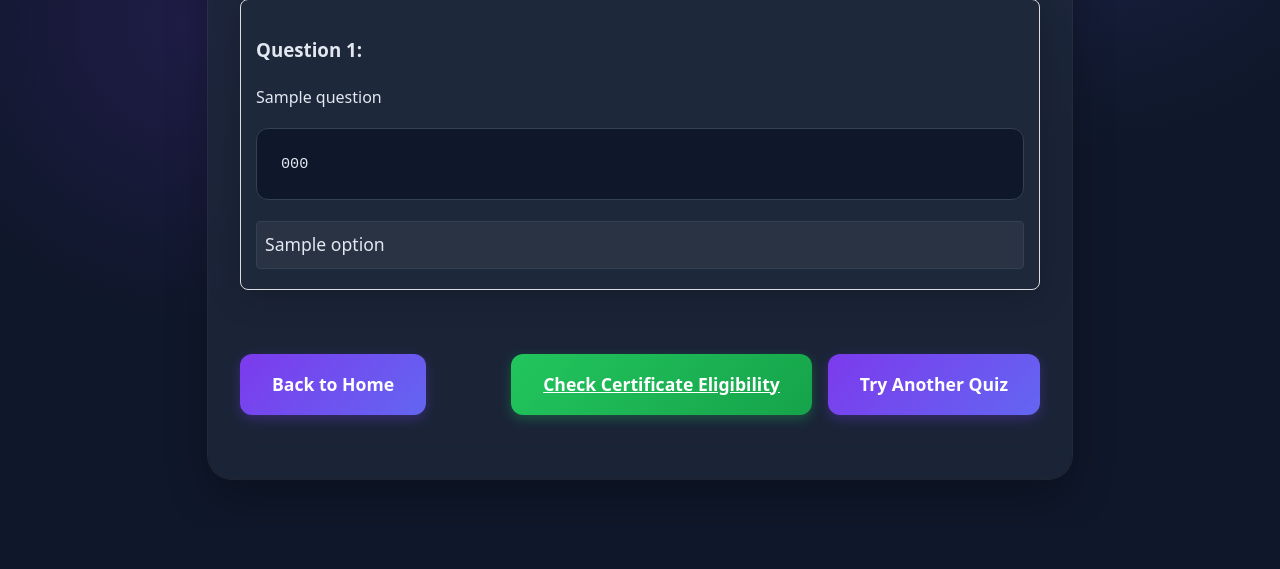
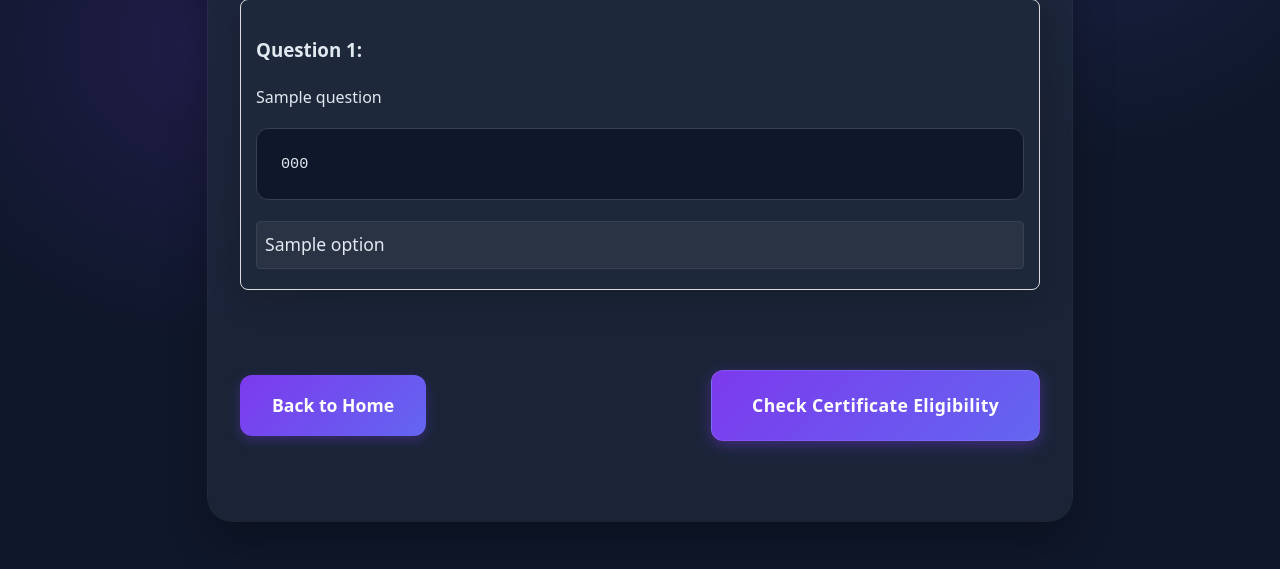
Before and after one commit to Deepak8260/AI-Quiz-Generator, a FastAPI app: template templates/results.html in a window 1280 px wide. Shown: the part 480-1049 px from the top of the page. Before the commit the page ends 1007 px from the top, so only its background shows below. Run offline with FastAPI, Linux system fonts and the light colour scheme; the template is opened without the code that fills it: most values are stand-ins (such as "Sample title", 1, 10 or a date in 2020).

Commit message:
fixed styling for check eligibility and certificate poage

```diff
--- a/static/styles.css
+++ b/static/styles.css
@@ -403,22 +403,70 @@ code {
     color: var(--error);
 }
 
-.download-certificate, .generate-certificate {
-    background: linear-gradient(135deg, var(--success), #16a34a);
+.check-certificate {
+    display: inline-flex;
+    align-items: center;
+    justify-content: center;
     color: white;
-    padding: 1rem 2rem;
-    border: none;
+    text-decoration: none;
+    padding: 1.25rem 2.5rem;
     border-radius: 12px;
+    background: linear-gradient(135deg, #7C3AED, #6366F1);
+    font-weight: 600;
     font-size: 1.1rem;
-    font-weight: 600;
-    cursor: pointer;
+    letter-spacing: 0.02em;
     transition: all 0.3s ease;
-    box-shadow: 0 4px 12px rgba(34, 197, 94, 0.3);
+    box-shadow: 0 4px 15px rgba(124, 58, 237, 0.4);
+    border: 1px solid rgba(255, 255, 255, 0.1);
+    backdrop-filter: blur(10px);
+    width: auto;
+    text-align: center;
+    margin: 1rem 0;
 }
 
-.generate-certificate:hover {
+.check-certificate:hover {
     transform: translateY(-2px);
-    box-shadow: 0 8px 20px rgba(34, 197, 94, 0.4);
+    box-shadow: 0 8px 25px rgba(124, 58, 237, 0.5);
+    background: linear-gradient(135deg, #8B5CF6, #7C3AED);
+    border: 1px solid rgba(255, 255, 255, 0.2);
+}
+
+.check-certificate:active {
+    transform: translateY(1px);
+    box-shadow: 0 2px 10px rgba(124, 58, 237, 0.3);
+}
+
+.download-button {
+    display: inline-flex;
+    align-items: center;
+    justify-content: center;
+    color: white;
+    text-decoration: none;
+    padding: 1.25rem 3rem;
+    border-radius: 12px;
+    background: linear-gradient(135deg, #22C55E, #16A34A);
+    font-weight: 600;
+    font-size: 1.2rem;
+    letter-spacing: 0.02em;
+    transition: all 0.3s ease;
+    box-shadow: 0 4px 15px rgba(34, 197, 94, 0.4);
+    border: 1px solid rgba(255, 255, 255, 0.1);
+    backdrop-filter: blur(10px);
+    width: auto;
+    text-align: center;
+    margin: 2rem 0 1rem 0;
+}
+
+.download-button:hover {
+    transform: translateY(-2px);
+    box-shadow: 0 8px 25px rgba(34, 197, 94, 0.5);
+    background: linear-gradient(135deg, #22C55E, #15803D);
+    border: 1px solid rgba(255, 255, 255, 0.2);
+}
+
+.download-button:active {
+    transform: translateY(1px);
+    box-shadow: 0 2px 10px rgba(34, 197, 94, 0.3);
 }
 
 .button-group {
--- a/templates/certificate_eligibility.html
+++ b/templates/certificate_eligibility.html
@@ -16,7 +16,7 @@
                 <p>Congratulations! With a score of {{ score }}/{{ total_questions }} ({{ (score / total_questions * 100) | round(1) }}%),
                 you have successfully qualified for the certificate.</p>
                 <div class="action-buttons">
-                    <a href="/generate-certificate" class="download-certificate">Download Your Certificate</a>
+                    <a href="/generate-certificate" class="download-button">Download Your Certificate</a>
                 </div>
             {% else %}
                 <h2>Keep Going!</h2>
--- a/templates/results.html
+++ b/templates/results.html
@@ -74,10 +74,7 @@
 
         <div class="action-buttons">
             <a href="/" class="back-to-home">Back to Home</a>
-            <div class="button-group">
-                <a href="/check-eligibility" class="generate-certificate">Check Certificate Eligibility</a>
-                <a href="/" class="try-another-quiz">Try Another Quiz</a>
-            </div>
+            <a href="/check-eligibility" class="check-certificate">Check Certificate Eligibility</a>
         </div>
     </div>
 </body>
```
Also changed, not shown: generated/Rajib lchan_certificate.png (added).
